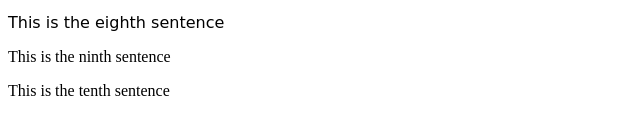
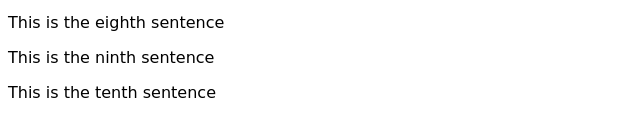
Before and after one commit to frndly/n.h, a plain HTML site: page index.html in a window 1280 px wide. Shown: the part 319-456 px from the top of the page, without its empty margins (0-640 px from the left). Drawn offline with Linux system fonts and the light colour scheme; a web font is replaced by a local one.

Commit message:
Update css.css

```diff
--- a/css/css.css
+++ b/css/css.css
@@ -34,10 +34,10 @@ h6 {
   font-family: 'Poor Story', cursive;
 }
 
-p #nine {
+#nine {
   font-family: 'Dokdo', cursive;
 }
 
-p #ten {
+#ten {
   font-family: 'Patrick Hand SC', cursive;
 }
```
